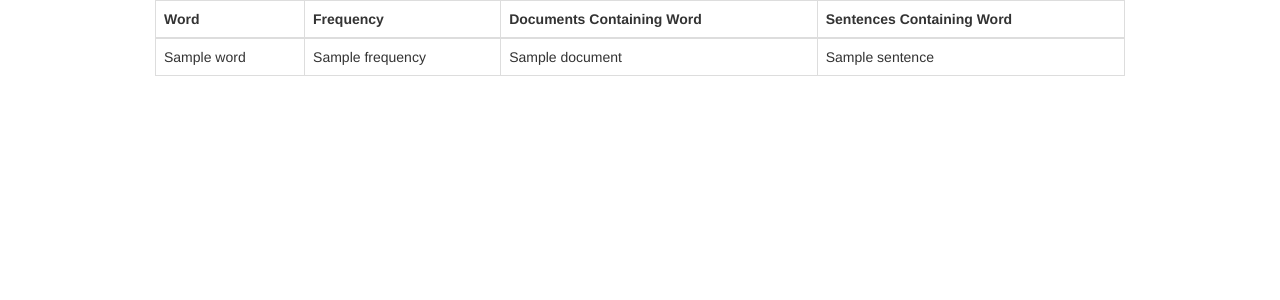
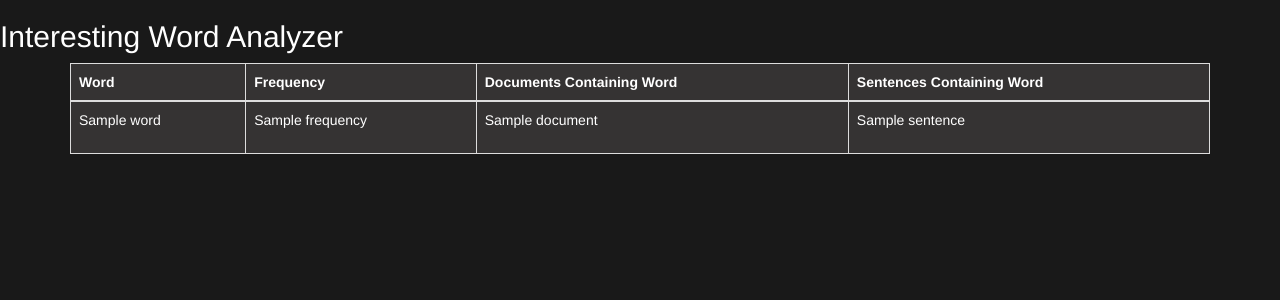
Before and after one commit to patjrep/Document_Analyzer, a Flask app: template templates/index.html in a window 1280 px wide. Shown: the top 300 px of the page. Run offline with Flask 2, Linux system fonts and the light colour scheme; the template is opened without the code that fills it: most values are stand-ins (such as "Sample title", 1, 10 or a date in 2020); some libraries are stand-ins or nearby versions.

Commit message:
Flask site outputting proper formatted information

```diff
--- a/Modules/file_reader.py
+++ b/Modules/file_reader.py
@@ -2,5 +2,4 @@ class FileReader:
     @staticmethod
     def read_file(file_path):
         with open(file_path, encoding='utf-8') as r_file:
-            # return r_file.readlines()
             return r_file.read()
--- a/app.py
+++ b/app.py
@@ -1,7 +1,7 @@
 import Modules
 import config
 import processor
-from flask import Flask, render_template
+from flask import Flask, render_template, Markup
 
 app = Flask(__name__)
 p = processor
--- a/processor.py
+++ b/processor.py
@@ -13,8 +13,7 @@ def mainProcessor():
     for file in reader.get_files():
         print("Procesing:", file)
         a = files.read_file(file)
-        # if file == "test_docs/doc1.txt":
-        #     print(a)
+
         counted_words.word_weighter(a)
 
         for line in lines.read_line(file):
@@ -28,4 +27,5 @@ def mainProcessor():
 
     counted_words.get_word_count()
     mapped_interesting_words = counted_words.get_word_count()
+    # print(mapped_interesting_words)
     return mapped_interesting_words
--- /dev/null
+++ b/static/styles.css
@@ -0,0 +1,31 @@
+html, body {
+    background-color: #191919;
+}
+/*
+.container {
+    background-color: #353333;
+} */
+
+.title {
+    color: white;
+}
+
+.sentence-holder {
+    background-color: #353333;
+    padding-bottom: 15px;
+}
+
+.td {
+    font-size: 13pt;
+    font-family: 'IBM Plex Serif', thin;
+}
+
+.th {
+    font-family: 'Montserrat', sans-serif;
+
+}
+
+#myTable {
+    color: white;
+    background-color: #353333;
+}
--- a/templates/index.html
+++ b/templates/index.html
@@ -5,14 +5,18 @@
     <title>Interesting Words</title>
     <meta name="viewport" content="width=device-width, initial-scale=1.0">
     <link href="//netdna.bootstrapcdn.com/bootstrap/3.3.6/css/bootstrap.min.css" rel="stylesheet" media="screen">
-    <style>
-        .container {
-            max-width: 1000px;
-        }
-    </style>
+    <link rel="stylesheet" href="../static/styles.css" />
+
+    <script src="https://ajax.googleapis.com/ajax/libs/jquery/3.1.0/jquery.min.js"></script>
+    <script src="../static/script.js"></script>
 </head>
 
 <body>
+    <div class="header">
+        <h2 class="title">
+            Interesting Word Analyzer
+        </h2>
+    </div>
     <div class="container">
         <!-- <p>{{ output }}</p> -->
         <table class="table table-bordered" id="myTable">
@@ -25,20 +29,28 @@
 
                 </tr>
             </thead>
+            {% autoescape false %}
             <tbody id="mydata">
                 {%for data in output%}
                 <tr>
                     <td>{{data.Word}}</td>
                     <td>{{data.Frequency}}</td>
                     <td>{{data.Document}}</td>
-                    <td>{{data.Sentence}}</td>
+                    <td class="holder" colspan="2">
+                        {%for j in data.Sentence%}
+                        <div class="sentence-holder">
+                            {{j}}
+                        </div>
+                        {%endfor%}
+                    </td>
                 </tr>
                 {%endfor%}
             </tbody>
+            {% endautoescape %}
         </table>
     </div>
-    <script src="//code.jquery.com/jquery-2.2.1.min.js"></script>
-    <script src="//netdna.bootstrapcdn.com/bootstrap/3.3.6/js/bootstrap.min.js"></script>
+    <!-- <script src="//code.jquery.com/jquery-2.2.1.min.js"></script>
+    <script src="//netdna.bootstrapcdn.com/bootstrap/3.3.6/js/bootstrap.min.js"></script> -->
 </body>
 
 </html>
```
Also changed, not shown: Modules/word_counter.py (+6 -2 lines), static/script.js (added, +29 -0 lines), README.md.
